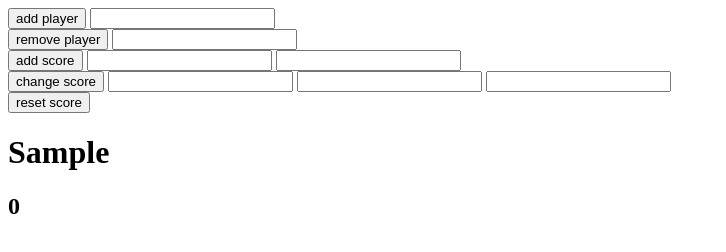
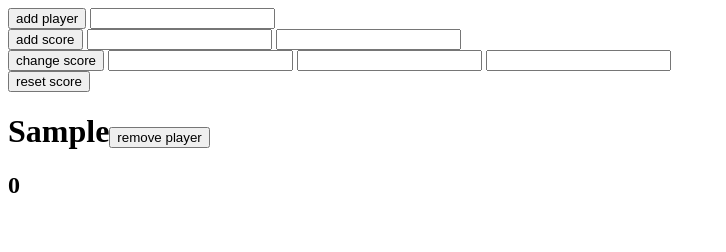
Before and after one commit to dalespiteri/scoreKeeper, a plain HTML site: page index.html in a window 1280 px wide. Both pictures are taken after typing "Sample" into the empty fields and a click on the button "add player". Shown: the whole page, without its empty margins (0-726 px from the left). Drawn offline with Linux system fonts and the light colour scheme.

Commit message:
Remove Player Button
added a button next to every new player added to remove them from the list

```diff
--- a/index.html
+++ b/index.html
@@ -9,11 +9,6 @@
   <div>
     <button id="addPlayerButton" onclick="handlers.addPlayer();">add player</button>
     <input id="addPlayerValue" type="text">
-  </div>
-
-  <div>
-    <button id="removePlayerButton" onclick="handlers.removePlayer();">remove player</button>
-    <input id="removePlayerPosition" type="number">
   </div>
 
   <div>
--- a/scorer.js
+++ b/scorer.js
@@ -63,11 +63,9 @@ var handlers = {
     addPlayerName.value = '';
   },
 
-  removePlayer: function () {
+  removePlayer: function (position) {
     "use strict";
-    var removePlayerPosition = document.getElementById('removePlayerPosition');
-    scoreTable.removePlayer(removePlayerPosition.valueAsNumber);
-    removePlayerPosition.value = '';
+    scoreTable.removePlayer(position);
   },
 
   addScore: function () {
@@ -107,8 +105,10 @@ var view = {
       scoreBox.appendChild(createPlayerBox);
       createPlayerBox.id = 'playerBox' + i;
       document.getElementById('playerBox' + i).appendChild(createPlayerTitle);
-      createPlayerTitle.id = 'playerTitle' + i;
-      document.getElementById('playerTitle' + i).innerHTML = scoreTable.players[i].name;
+      createPlayerTitle.appendChild(document.createTextNode(scoreTable.players[i].name));
+      createPlayerTitle.appendChild(this.createDeleteButton());
+      createPlayerTitle.id = i;
+
 
       for (n = 0; n < scoreTable.players[i].score.length; n++) {
         var createPlayerScoreUl = document.createElement("ul"),
@@ -125,5 +125,24 @@ var view = {
 
     }
 
+  },
+
+  createDeleteButton: function() {
+    var deleteButton = document.createElement('button');
+    deleteButton.textContent = "remove player";
+    deleteButton.className = "deleteButton";
+    return deleteButton;
+  },
+
+  addEventListener: function () {
+    var getScoreBox = document.getElementById('scoreBox');
+    getScoreBox.addEventListener ('click', function (event) {
+      if (event.target.className === 'deleteButton') {
+        handlers.removePlayer(parseInt(event.target.parentNode.id));
+      }
+    });
   }
+
 };
+
+view.addEventListener();
```
